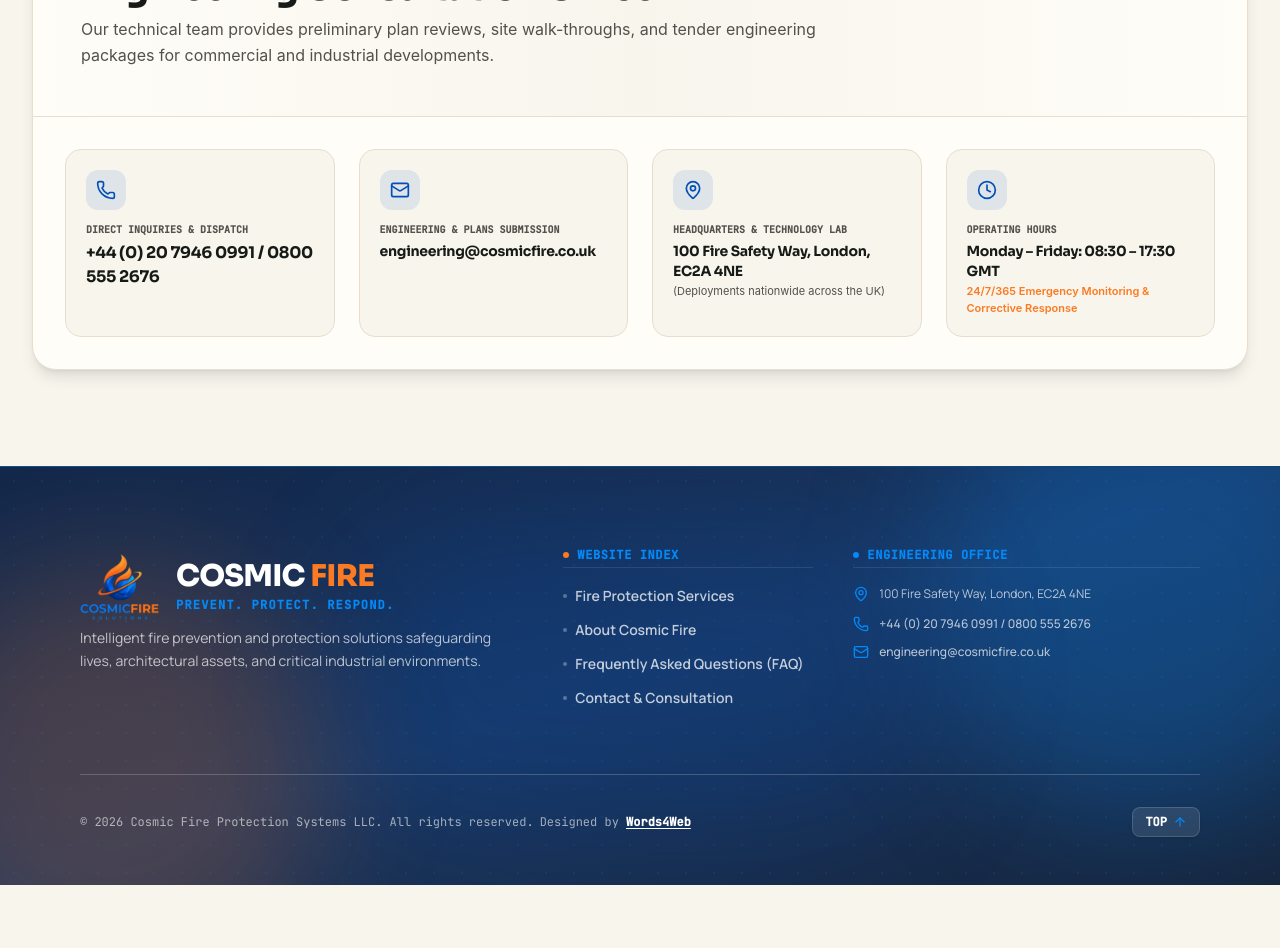
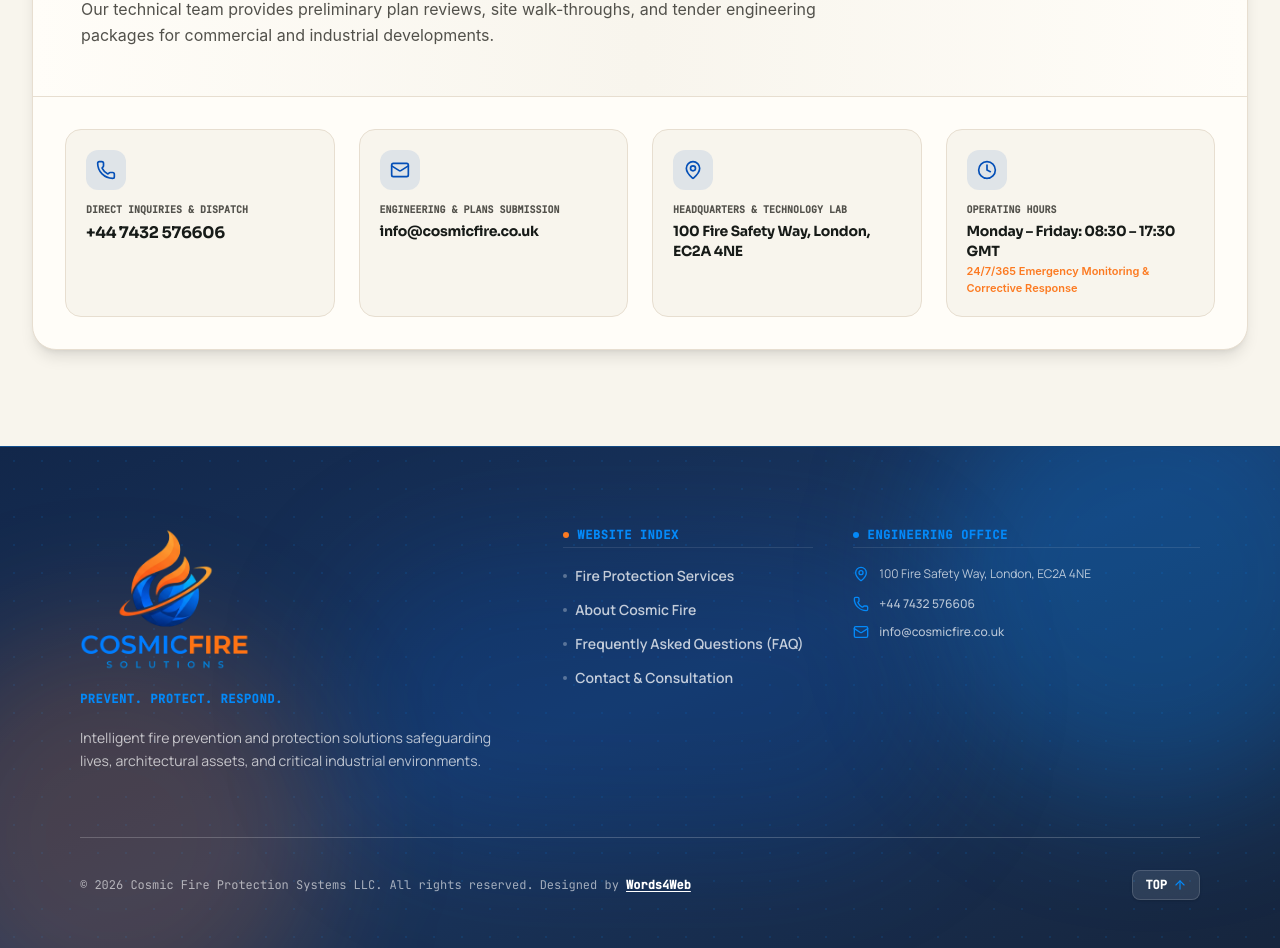
Before and after one commit to words4web/cosmic-fire, a React (Vite) app: page /about in a window 1280 px wide. Shown: the part 1600-2548 px from the top of the page. Before the commit the page ends 2485 px from the top, so only its background shows below. Built offline with nearby package versions, Linux system fonts and the light colour scheme.

Commit message:
fix: update company contact info, logo sizing, and footer layout

```diff
--- a/src/components/AboutSection.tsx
+++ b/src/components/AboutSection.tsx
@@ -290,9 +290,11 @@ export const AboutSection: React.FC<AboutSectionProps> = ({
               <div className="font-display font-bold text-xs sm:text-sm text-text-primary mt-1">
                 {COMPANY_CONTACT.address}
               </div>
-              <span className="text-[11px] text-text-secondary block mt-0.5 font-sans">
-                {COMPANY_CONTACT.addressNote}
-              </span>
+              {COMPANY_CONTACT.addressNote && (
+                <span className="text-[11px] text-text-secondary block mt-0.5 font-sans">
+                  {COMPANY_CONTACT.addressNote}
+                </span>
+              )}
             </div>
 
             <div className="p-4 sm:p-5 rounded-xl sm:rounded-2xl bg-surface-bg border border-surface-border hover:border-[#044FB7]/40 transition-colors">
--- a/src/components/Footer.tsx
+++ b/src/components/Footer.tsx
@@ -25,30 +25,26 @@ export const Footer: React.FC<FooterProps> = ({ onNavigate }) => {
 
       <div className="w-full px-4 sm:px-6 md:px-10 lg:px-16 xl:px-20 relative z-10">
         <div className="grid grid-cols-1 sm:grid-cols-2 lg:grid-cols-12 gap-8 sm:gap-10 pb-10 sm:pb-16 border-b border-white/20">
-          <div className="sm:col-span-2 lg:col-span-5 space-y-4 sm:space-y-5">
+          <div className="sm:col-span-2 lg:col-span-5 space-y-4 sm:space-y-5 text-left flex flex-col items-start">
             <button
               onClick={() => {
                 onNavigate("home");
                 scrollToTop();
               }}
-              className="flex items-center gap-3 sm:gap-4 group cursor-pointer text-left focus:outline-none focus-visible:ring-2 focus-visible:ring-[#0489F8] rounded-xl p-1 -m-1 transition-transform"
+              className="group cursor-pointer text-left focus:outline-none focus-visible:ring-2 focus-visible:ring-[#0489F8] rounded-xl p-0 transition-transform block"
               aria-label="Cosmic Fire - Back to top">
               <img
                 src="/logo.png"
                 alt="Cosmic Fire Solutions - Commercial Fire Safety & Protection UK"
-                className="w-14 h-14 sm:w-16 sm:h-16 md:w-20 md:h-20 object-contain transition-transform group-hover:scale-105 shrink-0"
+                className="w-56 sm:w-64 md:w-80 h-auto max-h-36 object-contain object-left transition-transform group-hover:scale-105"
               />
-              <div className="flex flex-col">
-                <span className="font-display font-black text-xl sm:text-2xl md:text-3xl tracking-tight text-white leading-none">
-                  COSMIC <span className="text-[#FC7A21]">FIRE</span>
-                </span>
-                <span className="text-[10px] sm:text-xs font-mono-tech tracking-widest text-[#0489F8] font-bold mt-1.5 uppercase">
-                  {FOOTER_DATA.tagline}
-                </span>
-              </div>
             </button>
 
-            <p className="text-xs sm:text-sm text-white/70 leading-relaxed max-w-md">
+            <p className="text-[11px] sm:text-xs font-mono-tech tracking-wider text-[#0489F8] font-bold uppercase text-left">
+              {FOOTER_DATA.tagline}
+            </p>
+
+            <p className="text-xs sm:text-sm text-white/70 leading-relaxed max-w-md text-left">
               {FOOTER_DATA.description}
             </p>
           </div>
--- a/src/data/company.ts
+++ b/src/data/company.ts
@@ -2,10 +2,9 @@ import { CompanyContact } from "../types";
 
 export const COMPANY_CONTACT: CompanyContact = {
   address: "100 Fire Safety Way, London, EC2A 4NE",
-  addressNote: "(Deployments nationwide across the UK)",
-  phone: "+44 (0) 20 7946 0991 / 0800 555 2676",
-  phoneRaw: "+442079460991",
-  email: "engineering@cosmicfire.co.uk",
+  phone: "+44 7432 576606",
+  phoneRaw: "+447432576606",
+  email: "info@cosmicfire.co.uk",
   operatingHours: "Monday – Friday: 08:30 – 17:30 GMT",
   operatingHoursEmergency:
     "24/7/365 Emergency Monitoring & Corrective Response",
```
Also changed, not shown: 1 other file (tests, documents, lock files or other folders).
